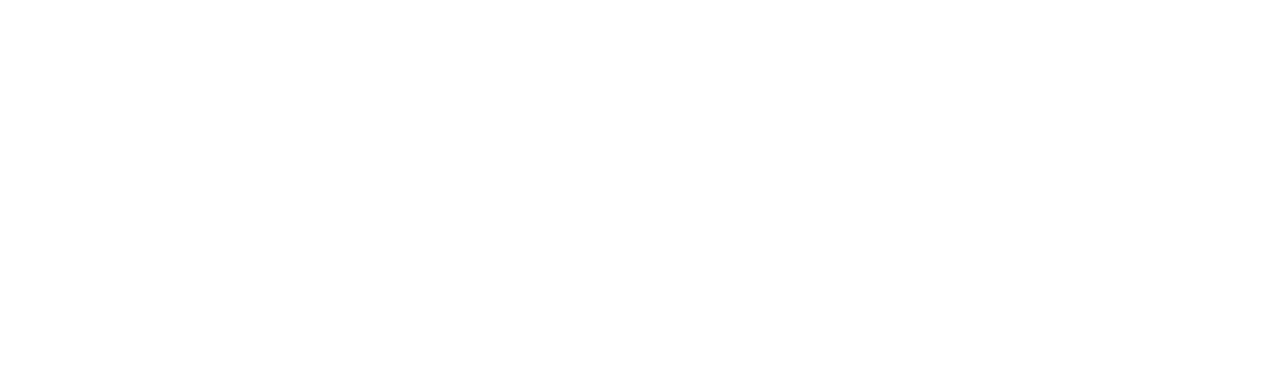
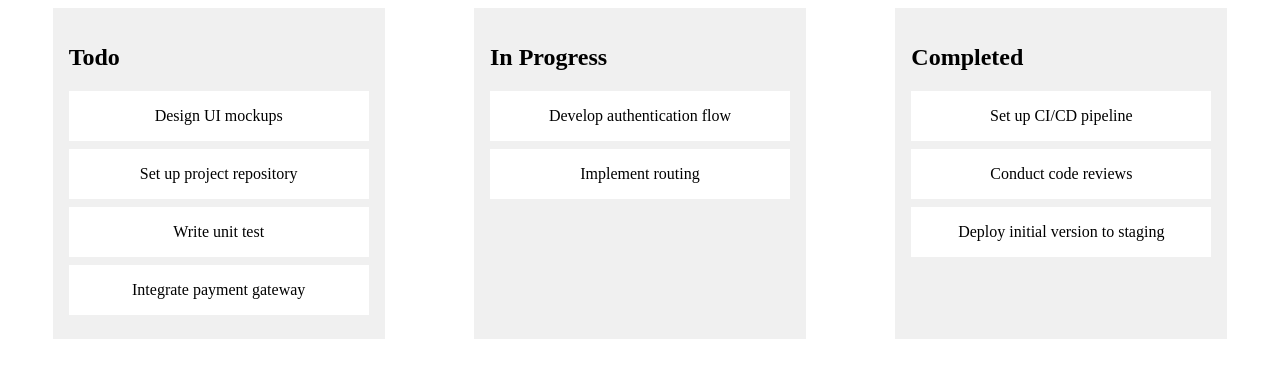
Before and after one commit to aparagrawal/component_store, a React (Vite) app: page /component_store/drag-drop in a window 1280 px wide. Before the commit this address had no page. Shown: the top 378 px of the page. Built offline with nearby package versions, Linux system fonts and the light colour scheme.

Commit message:
new components

```diff
--- a/src/App.css
+++ b/src/App.css
@@ -129,3 +129,27 @@ span {
 	width: 300px;
 	border-radius: 10px;
 }
+.game-grid {
+	display: grid;
+	height: 15rem;
+	width: 15rem;
+	grid-template-columns: repeat(6, 1fr);
+	margin-right: 100px;
+}
+.cards {
+	height: 3rem;
+	width: 3rem;
+	margin: 3px;
+	border: 1px solid black;
+	display: flex;
+	align-items: center;
+	justify-content: center;
+	font-size: 1.5rem;
+	cursor: pointer;
+}
+.main-game-container {
+	display: flex;
+	justify-content: center;
+	align-items: center;
+	flex-direction: column;
+}
--- a/src/App.tsx
+++ b/src/App.tsx
@@ -12,6 +12,8 @@ import TypeEffect from "./components/TypeEffect";
 import ProgressBar from "./components/ProgressBar";
 import TrafficLights from "./components/TrafficLights";
 import Modal from "./components/Modal";
+import MemoryGame from "./components/MemoryGame";
+import DragAndDrop from "./components/DragAndDrop";
 import { useState } from "react";
 
 function App() {
@@ -34,6 +36,21 @@ function App() {
 		},
 	];
 
+	const initialData = {
+		Todo: [
+			"Design UI mockups",
+			"Set up project repository",
+			"Write unit test",
+			"Integrate payment gateway",
+		],
+		"In Progress": ["Develop authentication flow", "Implement routing"],
+		Completed: [
+			"Set up CI/CD pipeline",
+			"Conduct code reviews",
+			"Deploy initial version to staging",
+		],
+	};
+
 	const [showModal, setShowModal] = useState(true);
 
 	return (
@@ -52,6 +69,11 @@ function App() {
 				/>
 				<Route path="progress-bar" element={<ProgressBar />} />
 				<Route path="traffic-lights" element={<TrafficLights />} />
+				<Route path="memory-game" element={<MemoryGame />} />
+				<Route
+					path="drag-drop"
+					element={<DragAndDrop initialData={initialData} />}
+				/>
 				<Route
 					path="modal"
 					element={
--- /dev/null
+++ b/src/components/DragAndDrop.tsx
@@ -0,0 +1,83 @@
+import React, { useRef, useState } from "react";
+
+function DragAndDrop({ initialData }: { initialData: any }) {
+	const [data, setData] = useState<any>(initialData);
+
+	const dragItem = useRef();
+	const dragContainer = useRef();
+
+	const handleDragStart = (e: any, item: any, container: any) => {
+		dragItem.current = item;
+		dragContainer.current = container;
+
+		e.target.style.opacity = "0.5";
+	};
+
+	const handleDragEnd = (e: any) => {
+		e.target.style.opacity = "1";
+	};
+
+	const handleDrop = (e: any, tragetContainer: any) => {
+		const item = dragItem.current;
+		const sourceContainer: any = dragContainer.current;
+		setData((prev: any) => {
+			const newData = { ...prev };
+			newData[sourceContainer] = newData[sourceContainer].filter(
+				(i: any) => i !== item,
+			);
+			newData[tragetContainer] = [...newData[tragetContainer], item];
+			return newData;
+		});
+	};
+
+	const handleDragOver = (e: any) => {
+		e.preventDefault();
+	};
+
+	return (
+		<div style={{ display: "flex", justifyContent: "space-around" }}>
+			{Object.keys(data).map((container, index) => {
+				return (
+					<div
+						onDrop={(e) => handleDrop(e, container)}
+						onDragOver={handleDragOver}
+						key={index}
+						style={{
+							padding: "1rem",
+							width: "300px",
+							minHeight: "300",
+							background: "#f0f0f0",
+						}}
+					>
+						<h2>{container}</h2>
+						{data[container].map((item: any, idx: number) => {
+							return (
+								<div
+									onDragStart={(e) => handleDragStart(e, item, container)}
+									onDragEnd={handleDragEnd}
+									style={{
+										display: "flex",
+										justifyContent: "center",
+										alignItems: "center",
+										userSelect: "none",
+										padding: "16",
+										margin: "0 0 8px 0",
+										backgroundColor: "white",
+										cursor: "move",
+										height: "50px",
+									}}
+									draggable
+									key={idx}
+								>
+									{item}
+								</div>
+							);
+						})}
+					</div>
+				);
+			})}
+		</div>
+	);
+}
+
+export default DragAndDrop;
--- a/src/components/Home.tsx
+++ b/src/components/Home.tsx
@@ -77,6 +77,15 @@ function Home() {
 					<button onClick={() => navigate("/Modal")} className="btn-class">
 						Modal
 					</button>
+					<button
+						onClick={() => navigate("/memory-game")}
+						className="btn-class"
+					>
+						Memory Game
+					</button>
+					<button onClick={() => navigate("/drag-drop")} className="btn-class">
+						Drag and Drop
+					</button>
 				</div>
 			</div>
 		</div>
--- /dev/null
+++ b/src/components/MemoryGame.tsx
@@ -0,0 +1,66 @@
+import React, { useEffect, useState } from "react";
+
+function MemoryGame() {
+	const [isLock, setIsLock] = useState(false);
+	const [flipedCard, setFlipedCard] = useState<number[]>([]);
+
+	const handleClick = (index: number) => {
+		if (cards[index].isFliped || isLock) {
+			return;
+		}
+		const copyCards = [...cards];
+		copyCards[index].isFliped = true;
+		setCards(copyCards);
+		setFlipedCard([...flipedCard, index]);
+	};
+	useEffect(() => {
+		if (flipedCard.length === 2) {
+			setIsLock(true);
+			setTimeout(() => {
+				if (cards[flipedCard[0]].number !== cards[flipedCard[1]].number) {
+					setCards((prevCards) => {
+						const copyCards = [...prevCards];
+						copyCards[flipedCard[0]].isFliped = false;
+						copyCards[flipedCard[1]].isFliped = false;
+						return copyCards;
+					});
+				}
+				setIsLock(false);
+				setFlipedCard([]);
+			}, 3000);
+		}
+	}, [flipedCard]);
+	const generateGrid = () => {
+		const arr = Array.from(
+			{ length: 18 },
+			(_: any, index: number) => index + 1,
+		);
+
+		const grid = [...arr, ...arr].sort(() => Math.random() - 0.5);
+		const cards = grid.map((item, index) => {
+			return { id: index, number: item, isFliped: false };
+		});
+
+		return cards;
+	};
+	const [cards, setCards] = useState(generateGrid());
+
+	return (
+		<div className="main-game-container">
+			<h2>Memory Game</h2>
+
+			<div className="game-grid">
+				{cards.map(({ id, number, isFliped }) => {
+					return (
+						<button className="cards" onClick={() => handleClick(id)}>
+							{" "}
+							{isFliped ? number : "?"}
+						</button>
+					);
+				})}
+			</div>
+		</div>
+	);
+}
+
+export default MemoryGame;
```
